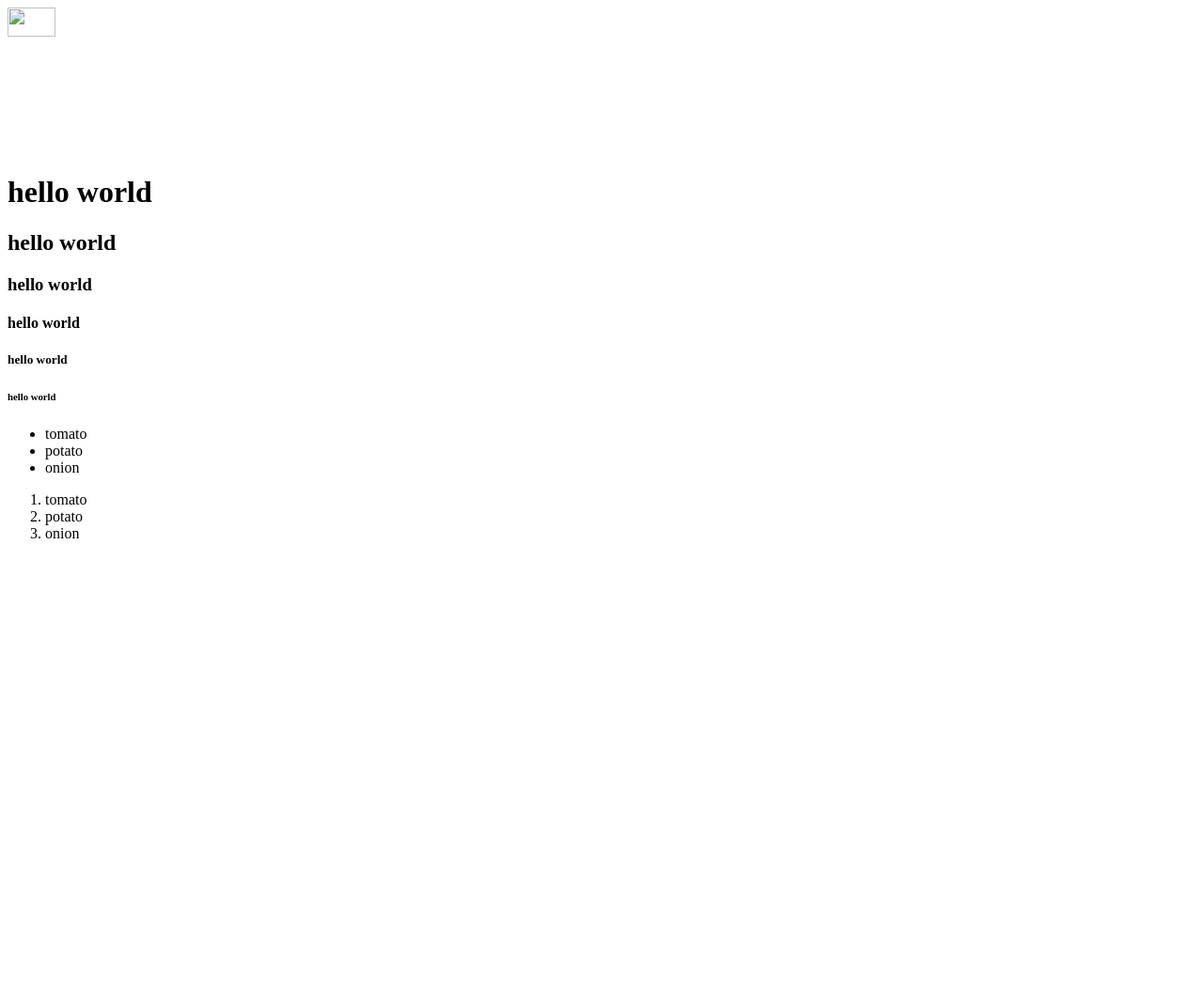
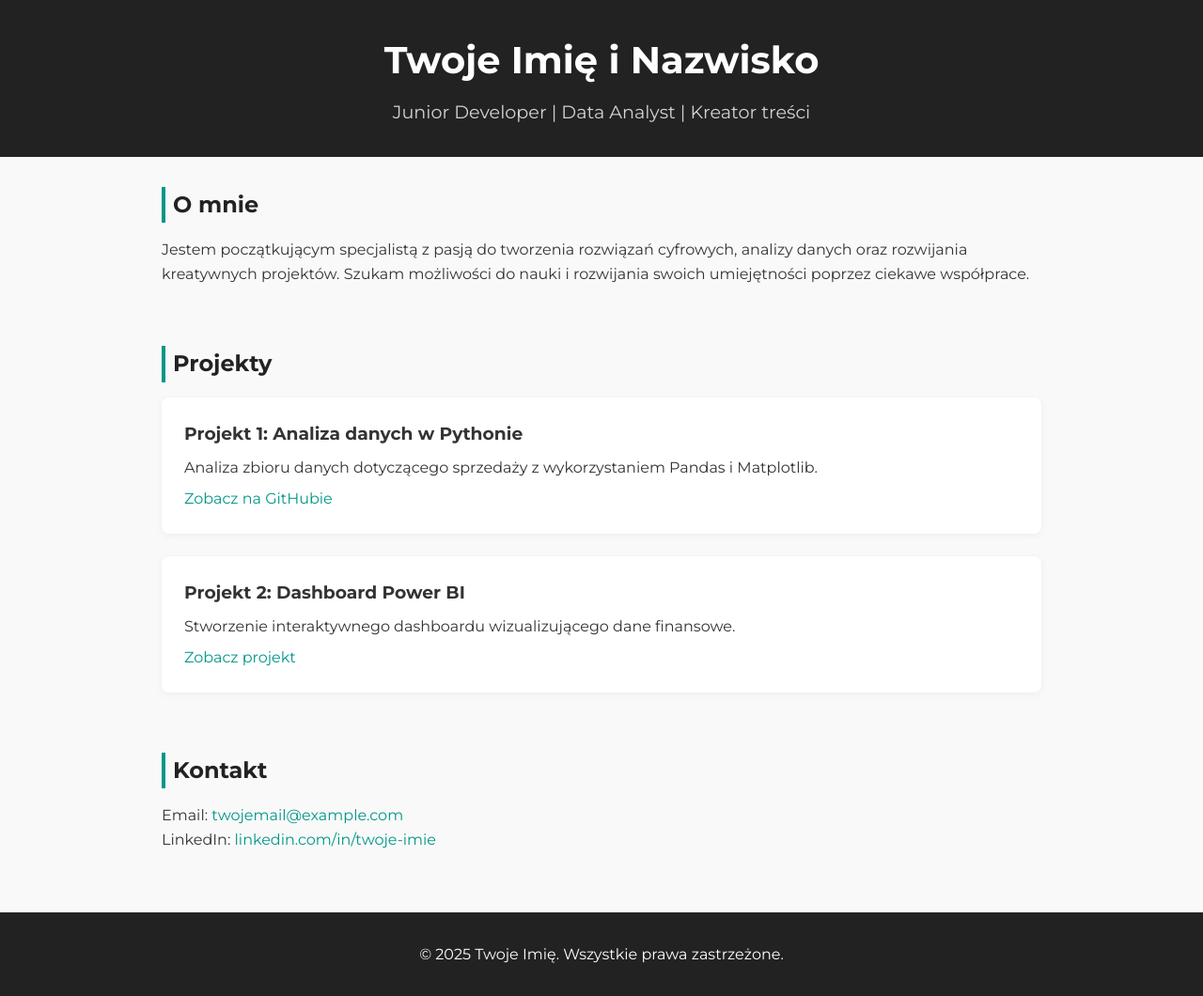
Before and after one commit to LidiaBledowska/rekrutracker, a plain HTML site: page index.html in a window 1280 px wide. Shown: the whole page at 94% size. Before the commit the page ends 800 px from the top, so only its background shows below. Drawn offline with Linux system fonts and the light colour scheme.

Commit message:
testchatgpt

```diff
--- a/index.html
+++ b/index.html
@@ -1,30 +1,128 @@
-<!doctype html />
-<html>
+<!DOCTYPE html>
+<html lang="pl">
+<head>
+  <meta charset="UTF-8">
+  <meta name="viewport" content="width=device-width, initial-scale=1.0">
+  <title>Moje Portfolio</title>
+  <link href="https://fonts.googleapis.com/css2?family=Montserrat:wght@400;700&display=swap" rel="stylesheet">
+  <style>
+    * {
+      margin: 0;
+      padding: 0;
+      box-sizing: border-box;
+      font-family: 'Montserrat', sans-serif;
+    }
 
-<head>
-    <title>dupadupadupa</title>
-    </head>
+    body {
+      background-color: #f9f9f9;
+      color: #333;
+      line-height: 1.6;
+    }
 
+    header {
+      background-color: #222;
+      color: #fff;
+      padding: 2rem 0;
+      text-align: center;
+    }
+
+    header h1 {
+      font-size: 2.5rem;
+      margin-bottom: 0.5rem;
+    }
+
+    header p {
+      font-size: 1.2rem;
+      opacity: 0.8;
+    }
+
+    main {
+      max-width: 1000px;
+      margin: 2rem auto;
+      padding: 0 2rem;
+    }
+
+    section {
+      margin-bottom: 4rem;
+    }
+
+    h2 {
+      color: #222;
+      margin-bottom: 1rem;
+      border-left: 4px solid #009688;
+      padding-left: 0.5rem;
+    }
+
+    .project {
+      background: #fff;
+      padding: 1.5rem;
+      margin-bottom: 1.5rem;
+      border-radius: 8px;
+      box-shadow: 0 2px 8px rgba(0,0,0,0.05);
+    }
+
+    .project h3 {
+      margin-bottom: 0.5rem;
+    }
+
+    .project p {
+      margin-bottom: 0.5rem;
+    }
+
+    footer {
+      text-align: center;
+      padding: 2rem;
+      background-color: #222;
+      color: #fff;
+    }
+
+    a {
+      color: #009688;
+      text-decoration: none;
+    }
+
+    a:hover {
+      text-decoration: underline;
+    }
+  </style>
+</head>
 <body>
-    <p>
-        <img src="cow.jpg" width="20%"/>
-    <h1>hello world</h1>
-    <h2>hello world</h2>
-    <h3>hello world</h3>
-    <h4>hello world</h4>
-    <h5>hello world</h5>
-    <h6>hello world</h6>
-    <ul>
-        <li>tomato</li>
-        <li>potato</li>
-        <li>onion</li>
-    </ul>
-    <ol>
-        <li>tomato</li>
-        <li>potato</li>
-        <li>onion</li>
-    </ol>
-    </p>
+  <header>
+    <h1>Twoje Imię i Nazwisko</h1>
+    <p>Junior Developer | Data Analyst | Kreator treści</p>
+  </header>
+
+  <main>
+    <section id="about">
+      <h2>O mnie</h2>
+      <p>Jestem początkującym specjalistą z pasją do tworzenia rozwiązań cyfrowych, analizy danych oraz rozwijania kreatywnych projektów. Szukam możliwości do nauki i rozwijania swoich umiejętności poprzez ciekawe współprace.</p>
+    </section>
+
+    <section id="projects">
+      <h2>Projekty</h2>
+
+      <div class="project">
+        <h3>Projekt 1: Analiza danych w Pythonie</h3>
+        <p>Analiza zbioru danych dotyczącego sprzedaży z wykorzystaniem Pandas i Matplotlib.</p>
+        <a href="#">Zobacz na GitHubie</a>
+      </div>
+
+      <div class="project">
+        <h3>Projekt 2: Dashboard Power BI</h3>
+        <p>Stworzenie interaktywnego dashboardu wizualizującego dane finansowe.</p>
+        <a href="#">Zobacz projekt</a>
+      </div>
+    </section>
+
+    <section id="contact">
+      <h2>Kontakt</h2>
+      <p>Email: <a href="mailto:twojemail@example.com">twojemail@example.com</a></p>
+      <p>LinkedIn: <a href="#">linkedin.com/in/twoje-imie</a></p>
+    </section>
+  </main>
+
+  <footer>
+    <p>&copy; 2025 Twoje Imię. Wszystkie prawa zastrzeżone.</p>
+  </footer>
 </body>
-
 </html>
```
